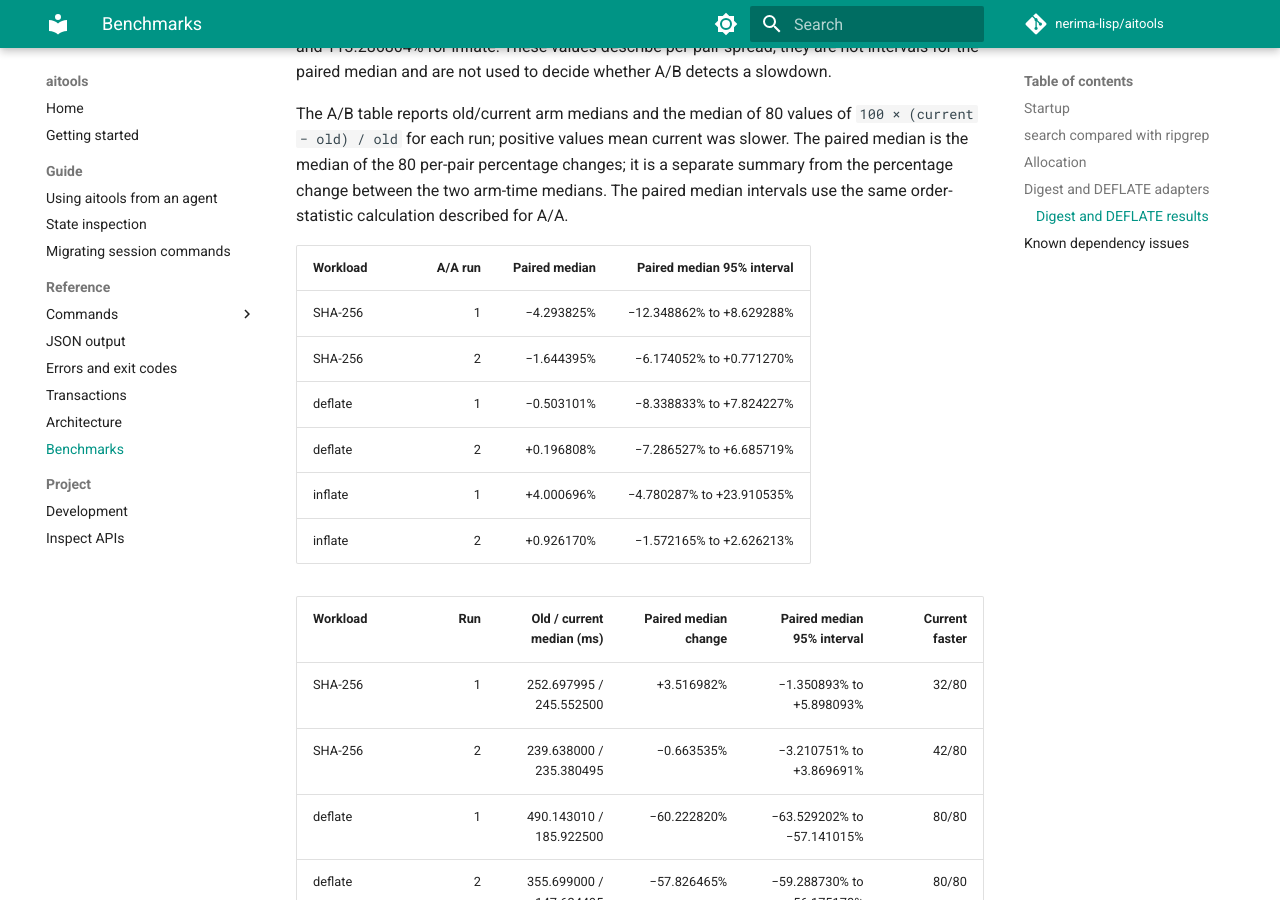
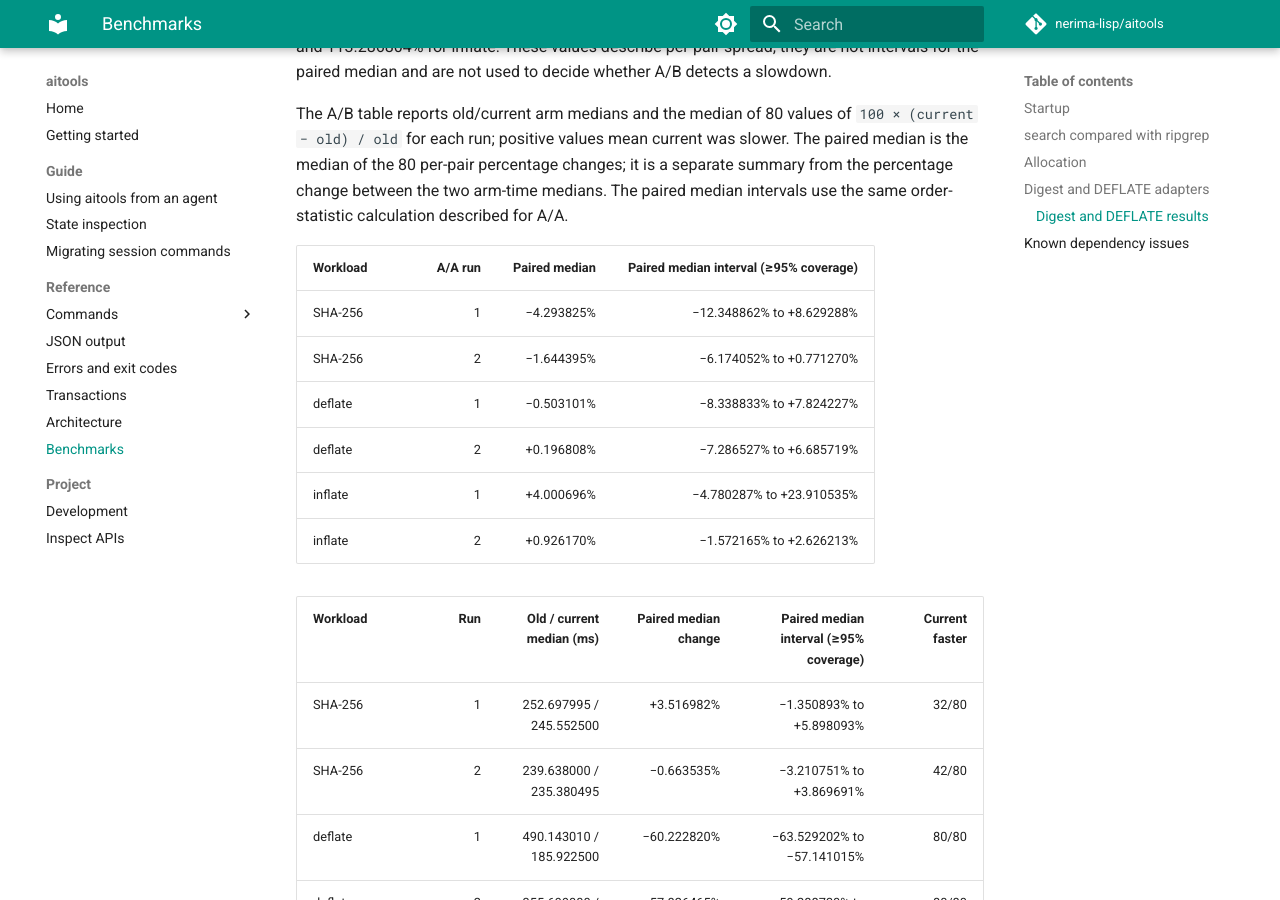
Before and after one commit to nerima-lisp/aitools, an MkDocs documentation site: the page built from docs/src/reference/benchmarks.md, in a window 1280 px wide and 900 px high, scrolled down 2614 px. Built offline with MkDocs 1.6.1 and Material for MkDocs 9.7.7, drawn with Linux system fonts in a browser that asks for light colours; comment, search, counter and statistics services are not loaded.

Commit message:
docs: clarify paired interval coverage

```diff
--- a/docs/src/reference/benchmarks.md
+++ b/docs/src/reference/benchmarks.md
@@ -122,7 +122,7 @@ it is a separate summary from the percentage change between the two arm-time
 medians. The paired median intervals use the same order-statistic calculation
 described for A/A.
 
-| Workload | A/A run | Paired median | Paired median 95% interval |
+| Workload | A/A run | Paired median | Paired median interval (≥95% coverage) |
 |---|---:|---:|---:|
 | SHA-256 | 1 | −4.293825% | −12.348862% to +8.629288% |
 | SHA-256 | 2 | −1.644395% | −6.174052% to +0.771270% |
@@ -131,7 +131,7 @@ described for A/A.
 | inflate | 1 | +4.000696% | −4.780287% to +23.910535% |
 | inflate | 2 | +0.926170% | −1.572165% to +2.626213% |
 
-| Workload | Run | Old / current median (ms) | Paired median change | Paired median 95% interval | Current faster |
+| Workload | Run | Old / current median (ms) | Paired median change | Paired median interval (≥95% coverage) | Current faster |
 |---|---:|---:|---:|---:|---:|
 | SHA-256 | 1 | 252.697995 / 245.552500 | +3.516982% | −1.350893% to +5.898093% | 32/80 |
 | SHA-256 | 2 | 239.638000 / 235.380495 | −0.663535% | −3.210751% to +3.869691% | 42/80 |
```
